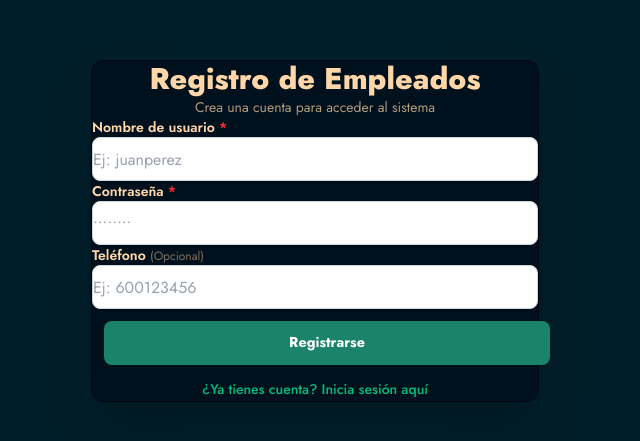
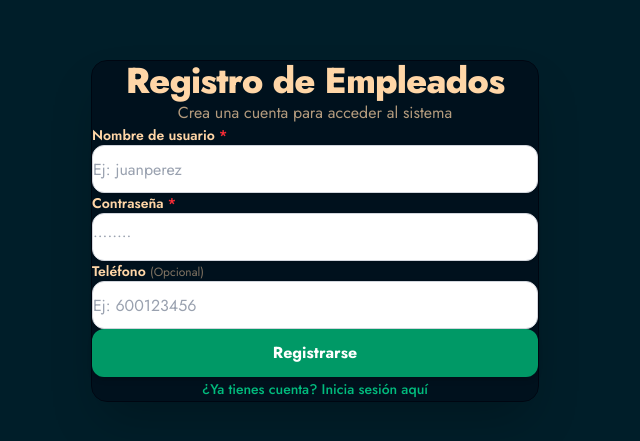
Before and after one commit to Honcito/Control_Vehiculos_nodejs_react, a React (Vite) app in the folder frontend/: page /register in a window 1280 px wide. Shown: the part 169-610 px from the top of the page, without its empty margins (325-965 px from the left). Built offline with nearby package versions, Linux system fonts and the light colour scheme; no server answers.

Commit message:
fix: mejorar diseño y consistencia en las páginas de inicio de sesión y registro

```diff
--- a/frontend/src/pages/Login.jsx
+++ b/frontend/src/pages/Login.jsx
@@ -2,7 +2,6 @@ import { useState } from "react";
 import { useNavigate, Link } from "react-router-dom";
 import toast from "react-hot-toast";
 import api from "../lib/axios";
-import "../btn.css";
 
 const Login = () => {
   const [nombre, setNombre] = useState("");
@@ -30,21 +29,22 @@ const Login = () => {
   };
 
   return (
-    <div className="min-h-screen w-full flex items-center justify-center bg-base-100 px-4 py-8 text-base-content">
-      <section className="w-full max-w-md bg-base-200 rounded-xl shadow-2xl p-8 border border-base-300 space-y-6">
+    <div className="min-h-screen w-full flex items-center justify-center bg-base-100 px-4 py-12 text-base-content">
+      <section className="w-full max-w-md bg-base-200 rounded-2xl shadow-2xl p-8 md:p-10 border border-base-300 space-y-8">
+
         {/* Encabezado */}
-        <div className="text-center space-y-2">
-          <h2 className="text-3xl font-extrabold text-base-content">
+        <div className="text-center space-y-3">
+          <h2 className="text-3xl md:text-4xl font-extrabold text-base-content tracking-tight">
             Control de Vehículos
           </h2>
-          <p className="text-sm text-base-content/70">
+          <p className="text-sm md:text-base text-base-content/70">
             Ingresa tus credenciales para acceder
           </p>
         </div>
 
-        <form onSubmit={handleSubmit} className="space-y-5">
+        <form onSubmit={handleSubmit} className="space-y-6">
           {/* Campo Usuario */}
-          <div className="flex flex-col text-left space-y-1.5">
+          <div className="flex flex-col text-left space-y-2">
             <label className="text-sm font-semibold text-base-content">
               Nombre de usuario:
             </label>
@@ -54,12 +54,12 @@ const Login = () => {
               onChange={(e) => setNombre(e.target.value)}
               required
               placeholder="Tu usuario"
-              className="w-full h-11 px-4 text-base bg-white border border-gray-300 rounded-lg text-gray-900 placeholder-gray-400 focus:outline-none focus:ring-2 focus:ring-emerald-500 focus:border-transparent transition-all shadow-sm"
+              className="w-full h-12 px-4 text-base bg-white border border-gray-300 rounded-xl text-gray-900 placeholder-gray-400 focus:outline-none focus:ring-2 focus:ring-emerald-500 focus:border-transparent transition-all shadow-sm"
             />
           </div>
 
           {/* Campo Contraseña */}
-          <div className="flex flex-col text-left space-y-1.5">
+          <div className="flex flex-col text-left space-y-2">
             <label className="text-sm font-semibold text-base-content">
               Contraseña:
             </label>
@@ -69,16 +69,16 @@ const Login = () => {
               onChange={(e) => setPassword(e.target.value)}
               required
               placeholder="••••••••"
-              className="w-full h-11 px-4 text-base bg-white border border-gray-300 rounded-lg text-gray-900 placeholder-gray-400 focus:outline-none focus:ring-2 focus:ring-emerald-500 focus:border-transparent transition-all shadow-sm"
+              className="w-full h-12 px-4 text-base bg-white border border-gray-300 rounded-xl text-gray-900 placeholder-gray-400 focus:outline-none focus:ring-2 focus:ring-emerald-500 focus:border-transparent transition-all shadow-sm"
             />
           </div>
 
-          {/* Botón Login */}
+          {/* Botón Login - Perfectamente Alineado */}
           <div className="pt-2">
             <button
               type="submit"
               disabled={loading}
-              className="btn-login w-full h-11 disabled:opacity-50 text-base font-bold rounded-lg transition-all"
+              className="w-full h-12 bg-emerald-600 hover:bg-emerald-700 active:bg-emerald-800 text-white font-bold text-base rounded-xl transition-all shadow-md hover:shadow-lg disabled:opacity-50 disabled:cursor-not-allowed cursor-pointer"
             >
               {loading ? "Iniciando sesión..." : "Iniciar sesión"}
             </button>
--- a/frontend/src/pages/Register.jsx
+++ b/frontend/src/pages/Register.jsx
@@ -2,7 +2,6 @@ import { useState } from "react";
 import { useNavigate, Link } from "react-router-dom";
 import toast from "react-hot-toast";
 import api from "../lib/axios";
-import "../btn.css";
 
 const Register = () => {
   const [formData, setFormData] = useState({
@@ -45,21 +44,22 @@ const Register = () => {
   };
 
   return (
-    <div className="min-h-screen w-full flex items-center justify-center bg-base-100 px-4 py-8 text-base-content">
-      <section className="w-full max-w-md bg-base-200 rounded-xl shadow-2xl p-8 border border-base-300 space-y-6">
+    <div className="min-h-screen w-full flex items-center justify-center bg-base-100 px-4 py-12 text-base-content">
+      <section className="w-full max-w-md bg-base-200 rounded-2xl shadow-2xl p-8 md:p-10 border border-base-300 space-y-8">
+
         {/* Encabezado */}
-        <div className="text-center space-y-2">
-          <h2 className="text-3xl font-extrabold text-base-content">
+        <div className="text-center space-y-3">
+          <h2 className="text-3xl md:text-4xl font-extrabold text-base-content tracking-tight">
             Registro de Empleados
           </h2>
-          <p className="text-sm text-base-content/70">
+          <p className="text-sm md:text-base text-base-content/70">
             Crea una cuenta para acceder al sistema
           </p>
         </div>
 
-        <form onSubmit={handleSubmit} className="space-y-5">
+        <form onSubmit={handleSubmit} className="space-y-6">
           {/* Campo Nombre */}
-          <div className="flex flex-col text-left space-y-1.5">
+          <div className="flex flex-col text-left space-y-2">
             <label className="text-sm font-semibold text-base-content">
               Nombre de usuario <span className="text-red-500">*</span>
             </label>
@@ -70,12 +70,12 @@ const Register = () => {
               onChange={handleChange}
               required
               placeholder="Ej: juanperez"
-              className="w-full h-11 px-4 text-base bg-white border border-gray-300 rounded-lg text-gray-900 placeholder-gray-400 focus:outline-none focus:ring-2 focus:ring-emerald-500 focus:border-transparent transition-all shadow-sm"
+              className="w-full h-12 px-4 text-base bg-white border border-gray-300 rounded-xl text-gray-900 placeholder-gray-400 focus:outline-none focus:ring-2 focus:ring-emerald-500 focus:border-transparent transition-all shadow-sm"
             />
           </div>
 
           {/* Campo Contraseña */}
-          <div className="flex flex-col text-left space-y-1.5">
+          <div className="flex flex-col text-left space-y-2">
             <label className="text-sm font-semibold text-base-content">
               Contraseña <span className="text-red-500">*</span>
             </label>
@@ -86,12 +86,12 @@ const Register = () => {
               onChange={handleChange}
               required
               placeholder="••••••••"
-              className="w-full h-11 px-4 text-base bg-white border border-gray-300 rounded-lg text-gray-900 placeholder-gray-400 focus:outline-none focus:ring-2 focus:ring-emerald-500 focus:border-transparent transition-all shadow-sm"
+              className="w-full h-12 px-4 text-base bg-white border border-gray-300 rounded-xl text-gray-900 placeholder-gray-400 focus:outline-none focus:ring-2 focus:ring-emerald-500 focus:border-transparent transition-all shadow-sm"
             />
           </div>
 
           {/* Campo Teléfono */}
-          <div className="flex flex-col text-left space-y-1.5">
+          <div className="flex flex-col text-left space-y-2">
             <label className="text-sm font-semibold text-base-content">
               Teléfono <span className="text-base-content/50 text-xs font-normal">(Opcional)</span>
             </label>
@@ -101,7 +101,7 @@ const Register = () => {
               value={formData.telefono}
               onChange={handleChange}
               placeholder="Ej: 600123456"
-              className="w-full h-11 px-4 text-base bg-white border border-gray-300 rounded-lg text-gray-900 placeholder-gray-400 focus:outline-none focus:ring-2 focus:ring-emerald-500 focus:border-transparent transition-all shadow-sm"
+              className="w-full h-12 px-4 text-base bg-white border border-gray-300 rounded-xl text-gray-900 placeholder-gray-400 focus:outline-none focus:ring-2 focus:ring-emerald-500 focus:border-transparent transition-all shadow-sm"
             />
           </div>
 
@@ -110,7 +110,7 @@ const Register = () => {
             <button
               type="submit"
               disabled={loading}
-              className="btn-login w-full h-11 disabled:opacity-50 text-base font-bold rounded-lg transition-all"
+              className="w-full h-12 bg-emerald-600 hover:bg-emerald-700 active:bg-emerald-800 text-white font-bold text-base rounded-xl transition-all shadow-md hover:shadow-lg disabled:opacity-50 disabled:cursor-not-allowed cursor-pointer"
             >
               {loading ? "Registrando..." : "Registrarse"}
             </button>
```
